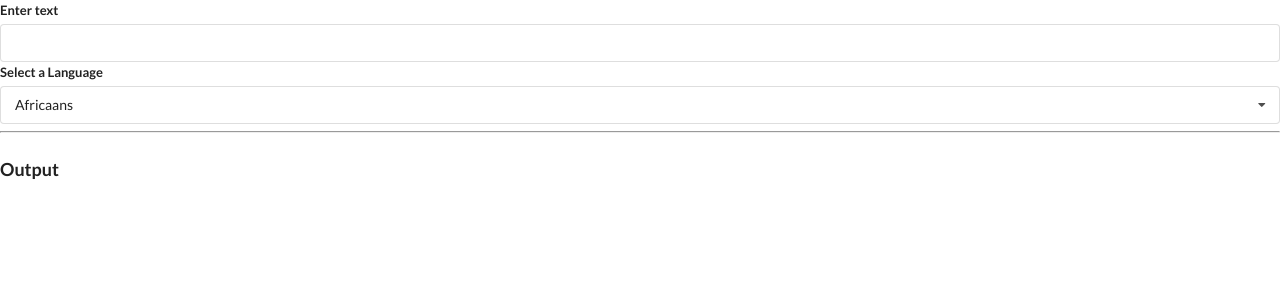
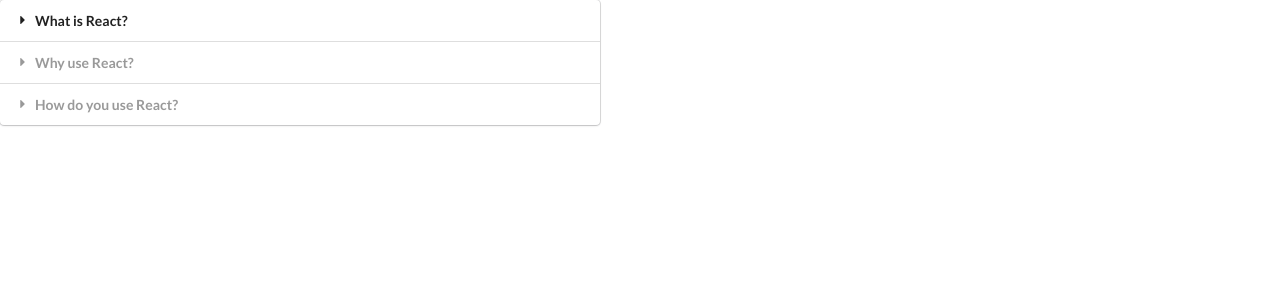
Before and after one commit to flash-of-genius/clone-widgets, a React (Create React App) app: page / in a window 1280 px wide. Shown: the top 300 px of the page. Built offline with nearby package versions, Linux system fonts and the light colour scheme; no server answers.

Commit message:
2 - Basic Component Routing

```diff
--- a/src/App.js
+++ b/src/App.js
@@ -34,10 +34,37 @@
   },
 ];
 
+const shwoAccordion = () => {
+  if (window.location.pathname === "/") {
+    return <Accordion items={items} />;
+  }
+};
+
+const showList = () => {
+  if (window.location.pathname === "/list") {
+    return <Search />;
+  }
+};
+
+const showDropdown = () => {
+  if (window.location.pathname === "/dropdown") {
+    return <Dropdown />;
+  }
+};
+
+const showTranslate = () => {
+  if (window.location.pathname === "/translate") {
+    return <Translate />;
+  }
+};
+
 export default () => {
   return (
     <div>
-      <Translate />
+      {shwoAccordion()}
+      {showList()}
+      {showDropdown()}
+      {showTranslate()}
     </div>
   );
 };
```
